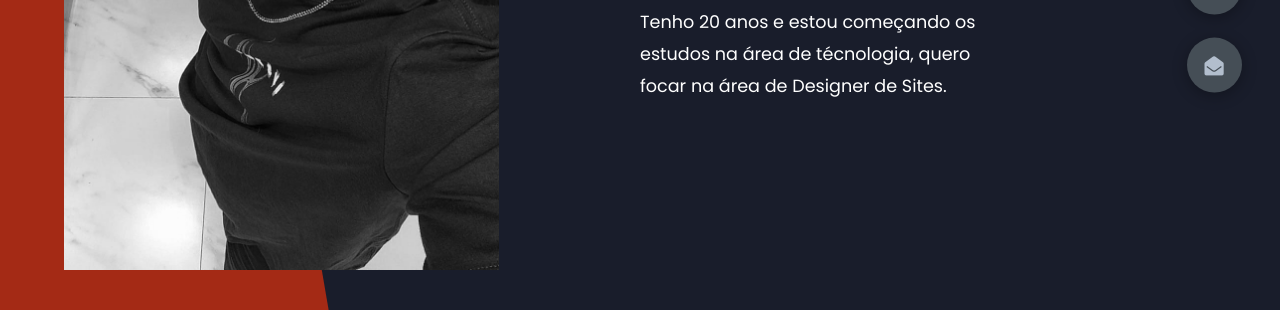
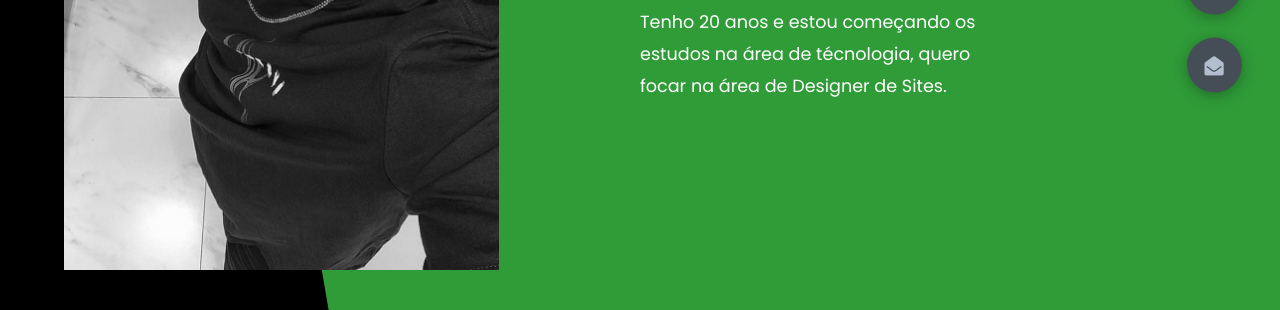
Before and after one commit to GuilFranca/DF-INOVA-TECH, a plain HTML site: page Senai - FrontEnd/Portfolio Savior Project-master/index.html in a window 1280 px wide. Shown: the part 490-800 px from the top of the page. Drawn offline with Linux system fonts and the light colour scheme.

Commit message:
Add files via upload

```diff
--- a/Senai - FrontEnd/Portfolio Savior Project-master/index.html
+++ b/Senai - FrontEnd/Portfolio Savior Project-master/index.html
@@ -396,7 +396,7 @@
 
         <!-- Certificates -->
 
-        <section class="container" id="blogs">
+        <!-- <section class="container" id="blogs">
             <div class="blogs-content">
                 <div class="main-title">
                     <h2>My <span>Certificates</span><span class="bg-text">My Expertise</span></h2>
@@ -503,7 +503,7 @@
                     </div>
                 </div>
             </div>
-        </section>
+        </section> -->
 
         <!-- Page Contact -->
 
--- a/Senai - FrontEnd/Portfolio Savior Project-master/styles/styles.css
+++ b/Senai - FrontEnd/Portfolio Savior Project-master/styles/styles.css
@@ -6,11 +6,11 @@
 }
 
 :root {
-  --color-primary: #191d2b;
-  --color-secondary: #a42a15;
+  --color-primary: #2f9c38;
+  --color-secondary: #000000;
   --color-white: #FFFFFF;
   --color-black: #000;
-  --color-grey0: #f8f8f8;
+  --color-grey0: #aa3131;
   --color-grey-1: #dbe1e8;
   --color-grey-2: #b2becd;
   --color-grey-3: #6c7983;
```
